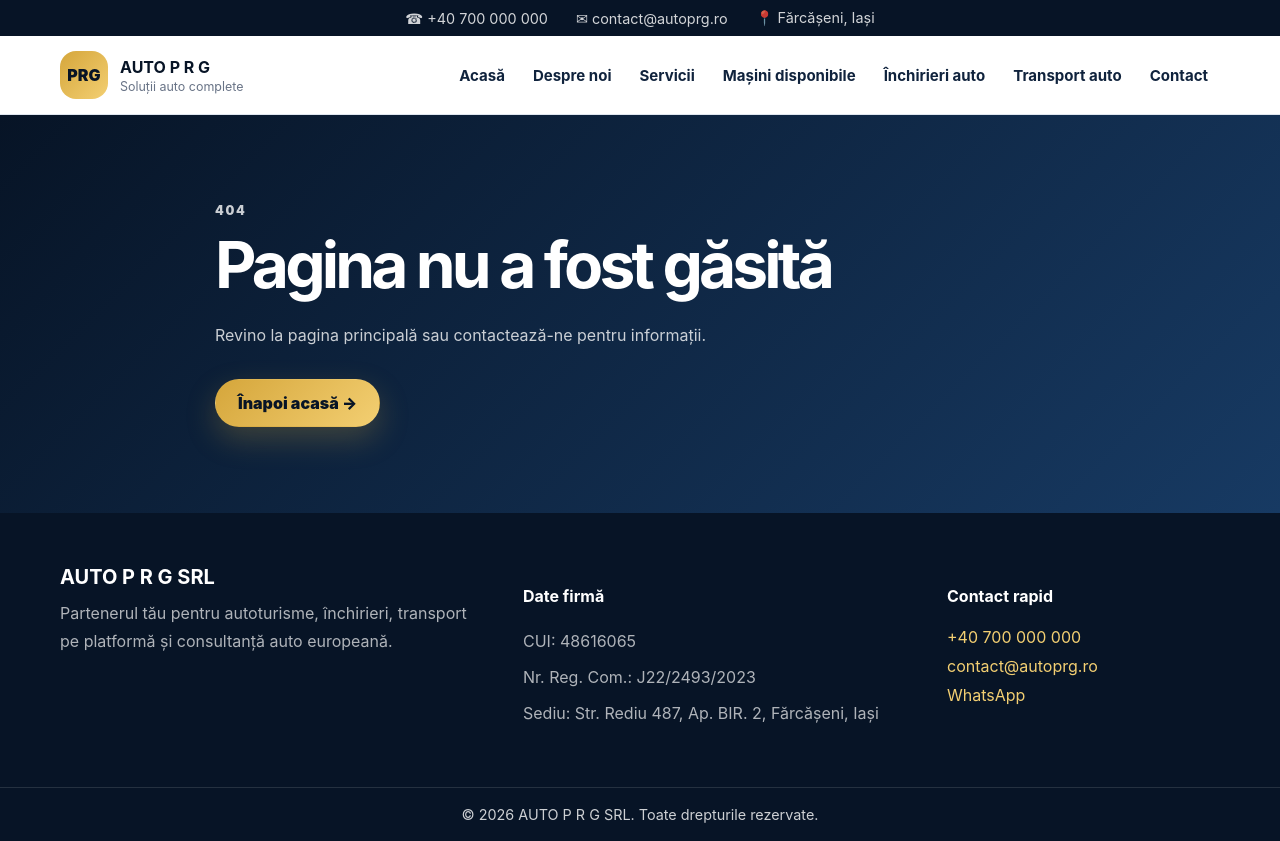
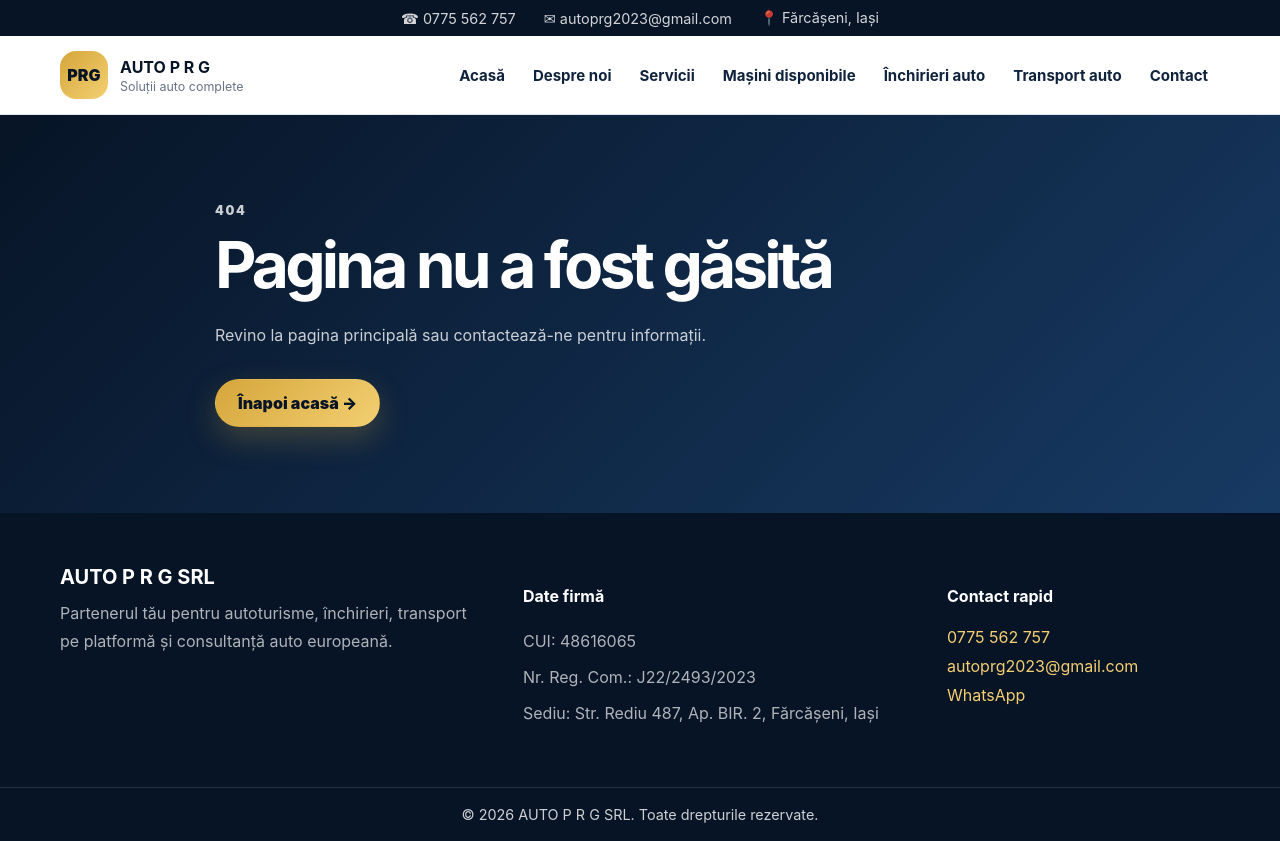
Before and after one commit to Gal-Superciety/auto-prg-website, a website: page index.html in a window 1280 px wide. Drawn offline with Linux system fonts and the light colour scheme.

Commit message:
Update contact details

```diff
--- a/index.html
+++ b/index.html
@@ -26,6 +26,8 @@
           "addressCountry": "RO"
         },
         "areaServed": ["Iași", "România", "Germania", "Europa"],
+        "telephone": "+40775562757",
+        "email": "autoprg2023@gmail.com",
         "description": "Vânzare autoturisme, închirieri auto, transport auto pe platformă, consultanță achiziții auto și verificări înainte de cumpărare."
       }
     </script>
--- a/src/main.js
+++ b/src/main.js
@@ -5,9 +5,9 @@ const company = {
   city: 'Fărcășeni',
   county: 'Iași',
   address: 'Str. Rediu 487, Ap. BIR. 2, Fărcășeni, Iași',
-  phone: '+40 700 000 000',
-  whatsapp: '+40 700 000 000',
-  email: 'contact@autoprg.ro',
+  phone: '0775 562 757',
+  whatsapp: '0775 562 757',
+  email: 'autoprg2023@gmail.com',
 };
 
 const navLinks = [
```
